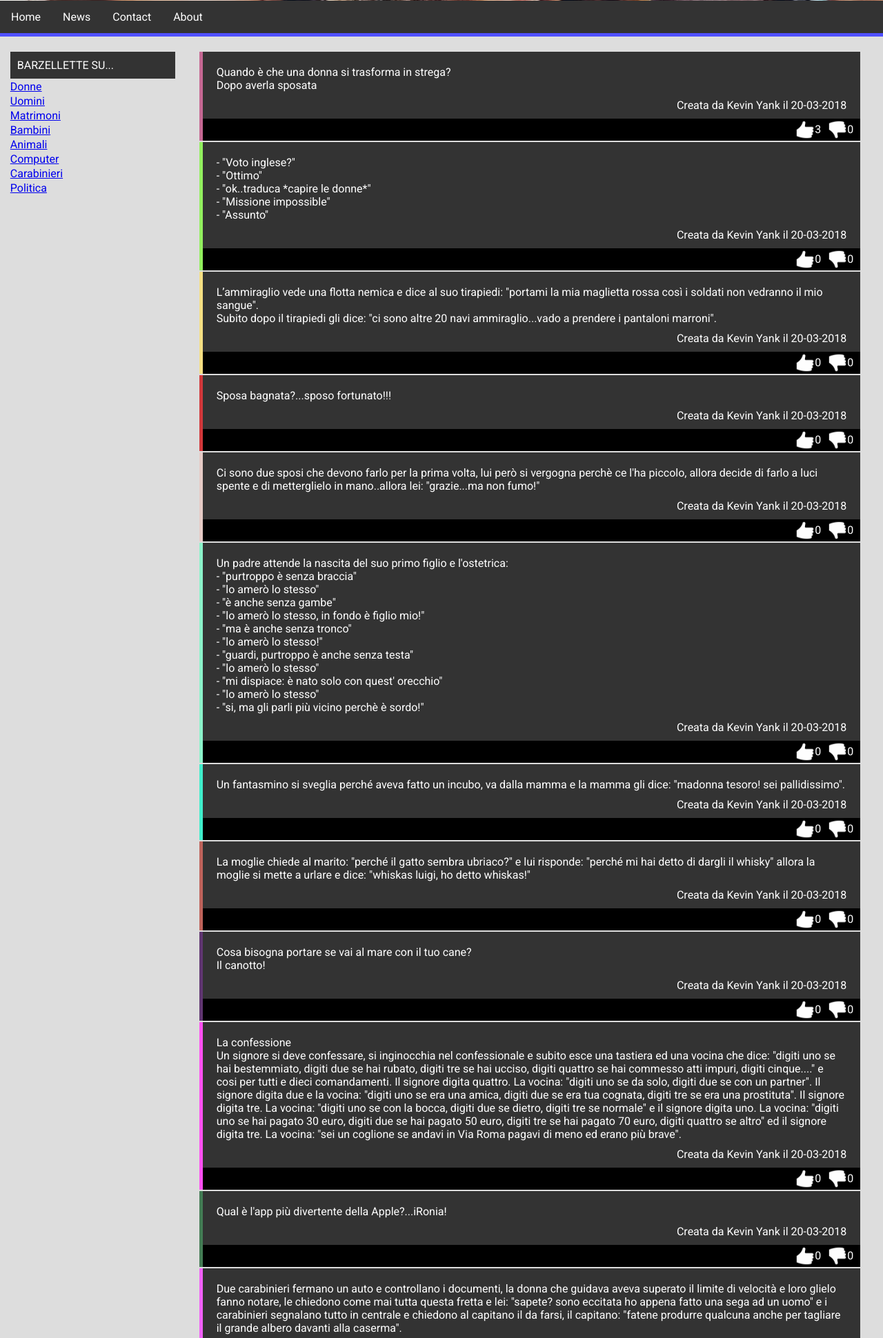
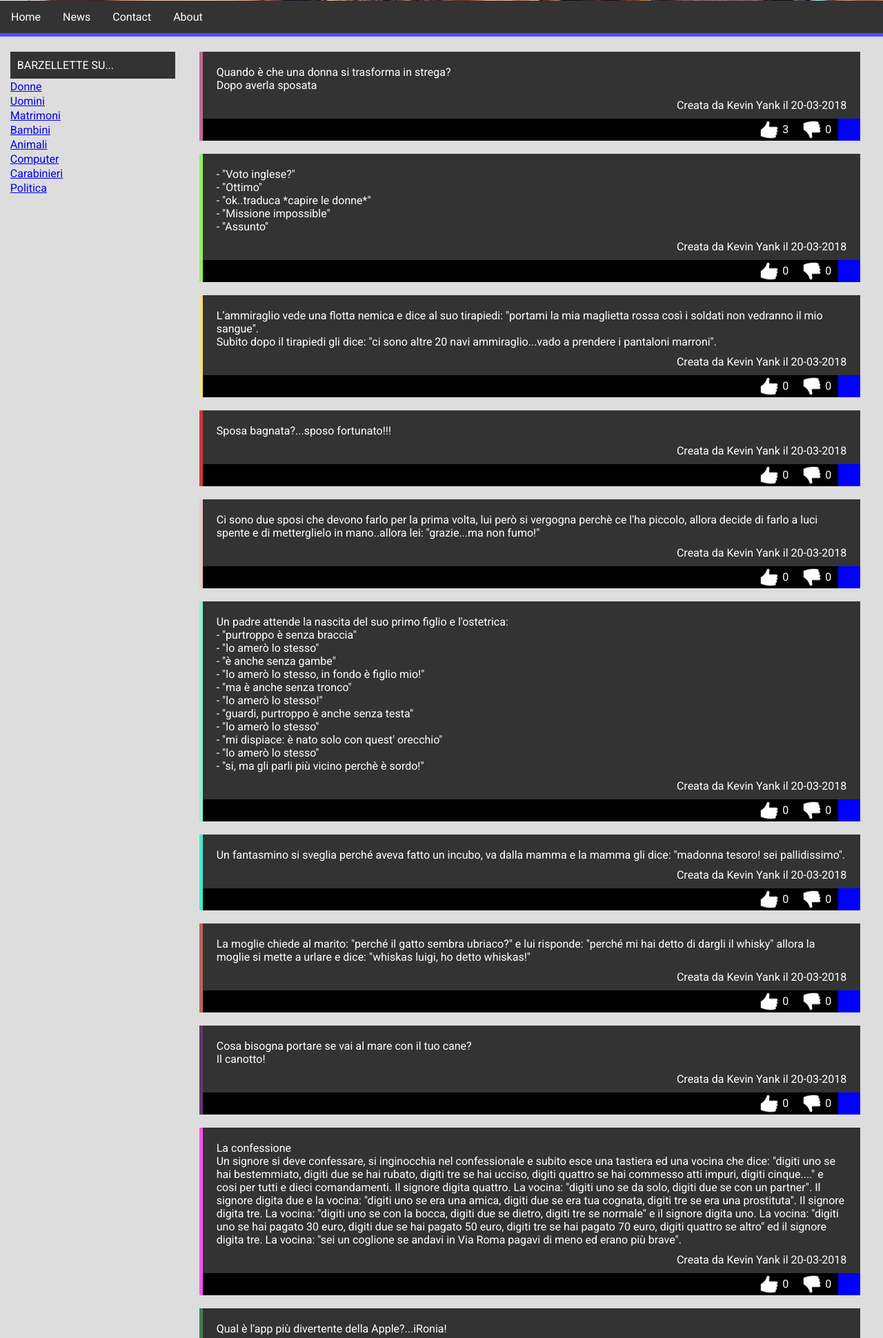
Before and after one commit to iregon/20180320_jokes, a PHP site: page / in a window 1280 px wide. Shown: the part 393-2333 px from the top of the page at 69% size. Run offline with PHP 8.4, Linux system fonts and the light colour scheme; data comes from the database, SQL or seed files in the repository.

Commit message:
pulsante dettagli

```diff
--- a/index.php
+++ b/index.php
@@ -8,6 +8,7 @@
     <meta name="viewport" content="width=device-width, initial-scale=1">
     <link rel="stylesheet" type="text/css" media="screen" href="styles/main.css"/>
     <link rel="stylesheet" type="text/css" media="screen" href="styles/joketable.css"/>
+    <link href="https://fonts.googleapis.com/icon?family=Material+Icons" rel="stylesheet">
     <!-- <script src="main.js"></script> -->
 </head>
 <body>
@@ -50,7 +51,7 @@
     <div class="content">
         <table class="jokestable">
         <?php
-            $sql = "SELECT j.joketext, j.jokedate , a.name, j.like, j.unlike
+            $sql = "SELECT j.id, j.joketext, j.jokedate , a.name, j.like, j.unlike
                     FROM joke j, author a
                     WHERE j.idauthor = a.id";
 
@@ -69,6 +70,11 @@
                         $row['name']." il ". $newDate.
                         "</p><br>
                         <div class='jokeinfo'>
+                        <div class='info'>
+                        <a href='detail.php?id=".
+                        $row['id'].
+                        "'><i class='material-icons'>&#xE5C8;</i></a>
+                        </div>
                         <span class='unlike'>".
                         $row['unlike'].
                         "</span>
@@ -77,7 +83,7 @@
                         $row['like'].
                         "</span>
                         <img src='img/like.png' class='like'>
-                        </div></td></tr>";
+                        </div></td></tr><tr><td class='spacer'></td></tr>";
                 }
             }
         ?>
--- a/styles/joketable.css
+++ b/styles/joketable.css
@@ -4,11 +4,16 @@ table.jokestable {
     width: 94%;
 }
 
+table.jokestable tr td.spacer {
+  height: 15px;
+  background-color: transparent;
+}
+
+
 table.jokestable tr td {
     /* border: 1px solid #000; */
     background-color: #333;
     color: #fff;
-
 }
 
 table.jokestable tr td p.author {
@@ -25,6 +30,7 @@ table.jokestable tr td div.jokeinfo {
   background-color: #000;
   text-align: right;
   overflow: hidden;
+  /* float: left; */
 }
 
 table.jokestable tr td div.jokeinfo img.like,
@@ -38,7 +44,6 @@ table.jokestable tr td div.jokeinfo img.like,
 table.jokestable tr td div.jokeinfo img.unlike {
   -webkit-filter: invert(100%);
   height: 28px;
-  margin-top: 2px;
 }
 
 table.jokestable tr td div.jokeinfo span.like,
@@ -49,9 +54,27 @@ table.jokestable tr td div.jokeinfo span.unlike {
 }
 
 table.jokestable tr td div.jokeinfo img.unlike {
-  margin-left: 10px;
+  margin: 2px 5px 0 20px;
 }
 
 table.jokestable tr td div.jokeinfo span.unlike {
   margin-right: 10px;
 }
+
+table.jokestable tr td div.jokeinfo img.like {
+  margin: 2px 5px 0 0;
+}
+
+table.jokestable tr td div.info {
+  width: 32px;
+  height: 32px;
+  background-color: blue;
+  float: right;
+  text-align: center;
+}
+
+table.jokestable tr td div.info i {
+  line-height: 32px;
+  color: #fff;
+  width: 32px;
+}
```
